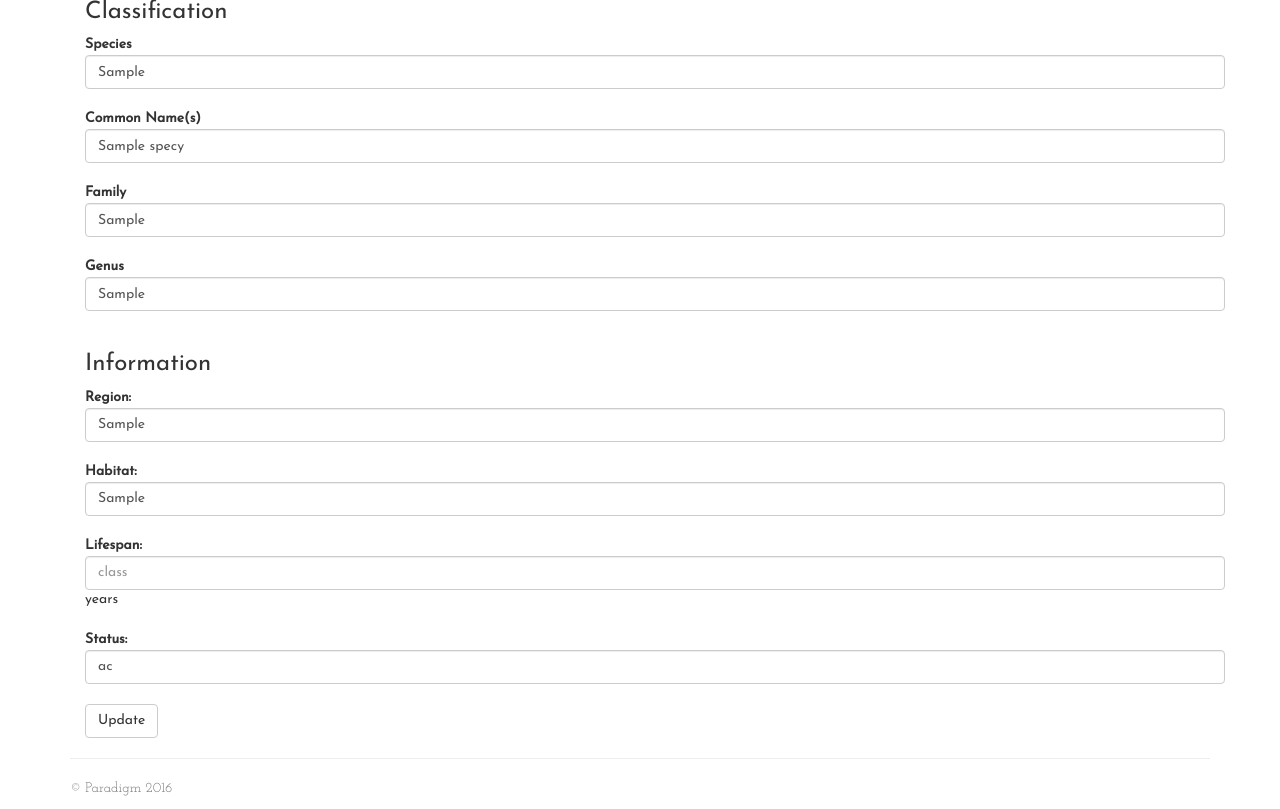
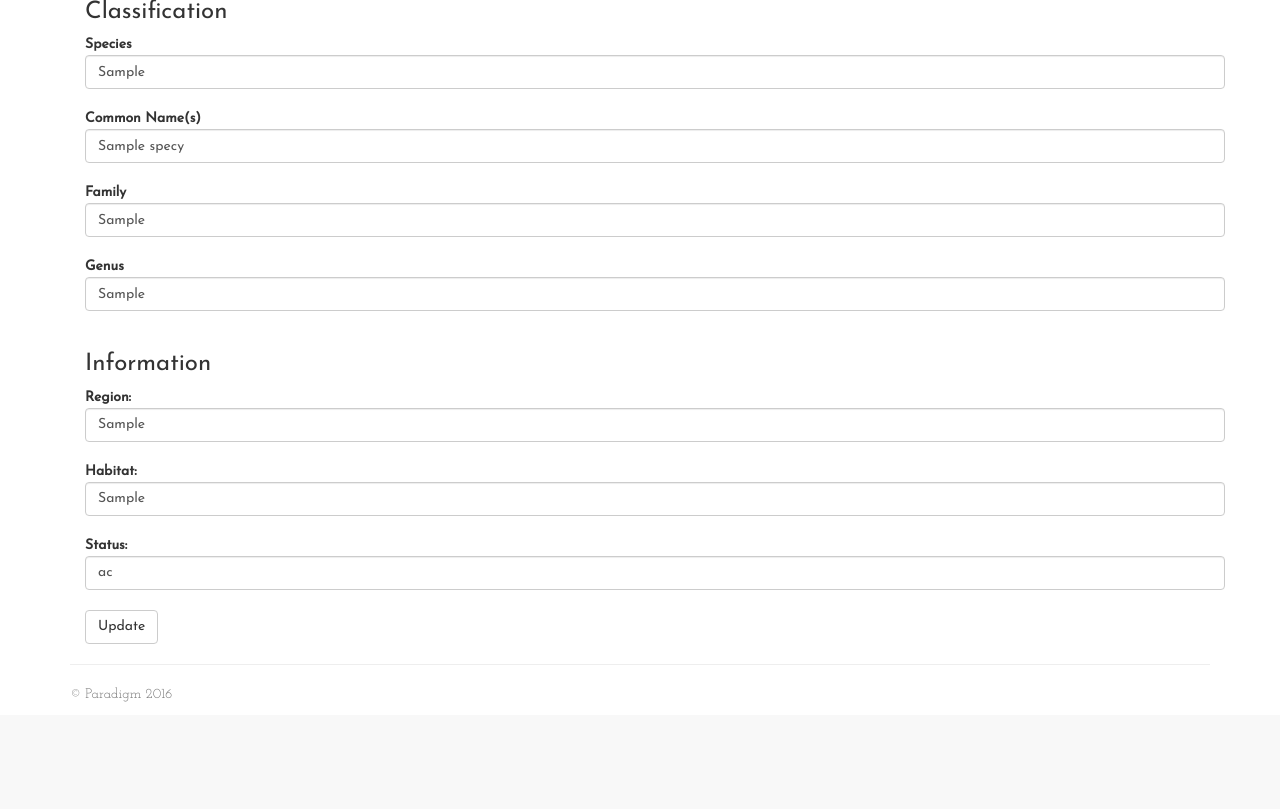
Before and after one commit to akeenan2/paradigm, a Django app: a page that uses website/zoo/templates/zoo/update_species.html in a window 1280 px wide. Shown: the part 271-1080 px from the top of the page. After the commit the page ends 973 px from the top, so only its background shows below. Run offline with Django 3.2, Linux system fonts and the light colour scheme; tables that the repository leaves empty hold one stand-in row (values such as "Sample post"); some libraries are stand-ins or nearby versions.

Commit message:
remove lifespan

```diff
--- a/website/zoo/templates/zoo/species.html
+++ b/website/zoo/templates/zoo/species.html
@@ -20,7 +20,6 @@
 <h3>Information</h3>
 <strong>Region:</strong> {{ species.region }}<br>
 <strong>Habitat:</strong> {{ species.habitat }}<br>
-<strong>Lifespan:</strong> {{ species.lifespan }} years<br>
 <strong>Status:</strong> {{ species.status }}<br>
 
 <br>
--- a/website/zoo/templates/zoo/update_species.html
+++ b/website/zoo/templates/zoo/update_species.html
@@ -20,7 +20,6 @@
         <h3>Information</h3>
         <strong>Region: </strong><input name="region" type="text" class="form-control" value="{{ species.region }}" placeholder="class"><br>
         <strong>Habitat: </strong><input name="habitat" type="text" class="form-control" value="{{ species.habitat }}" placeholder="class"><br>
-        <strong>Lifespan: </strong><input name="lifespan" type="text" class="form-control" value="{{ species.lifespan }}" placeholder="class"> years<br><br>
         <strong>Status: </strong><input name="status" type="text" class="form-control" value="{{ species.status }}" placeholder="class"><br>
 
         <button type="submit" class="btn btn-default">Update</button>
```
